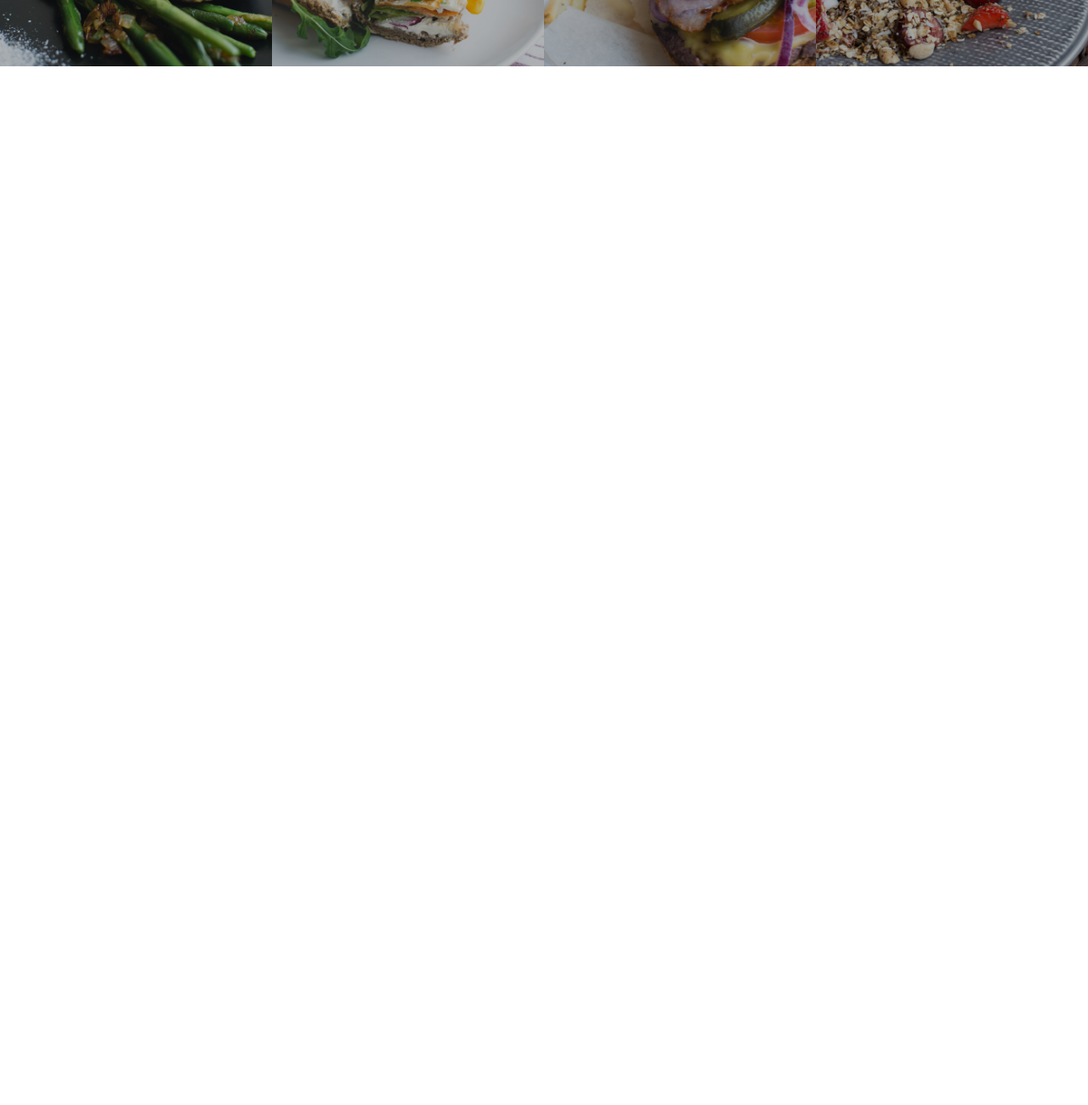
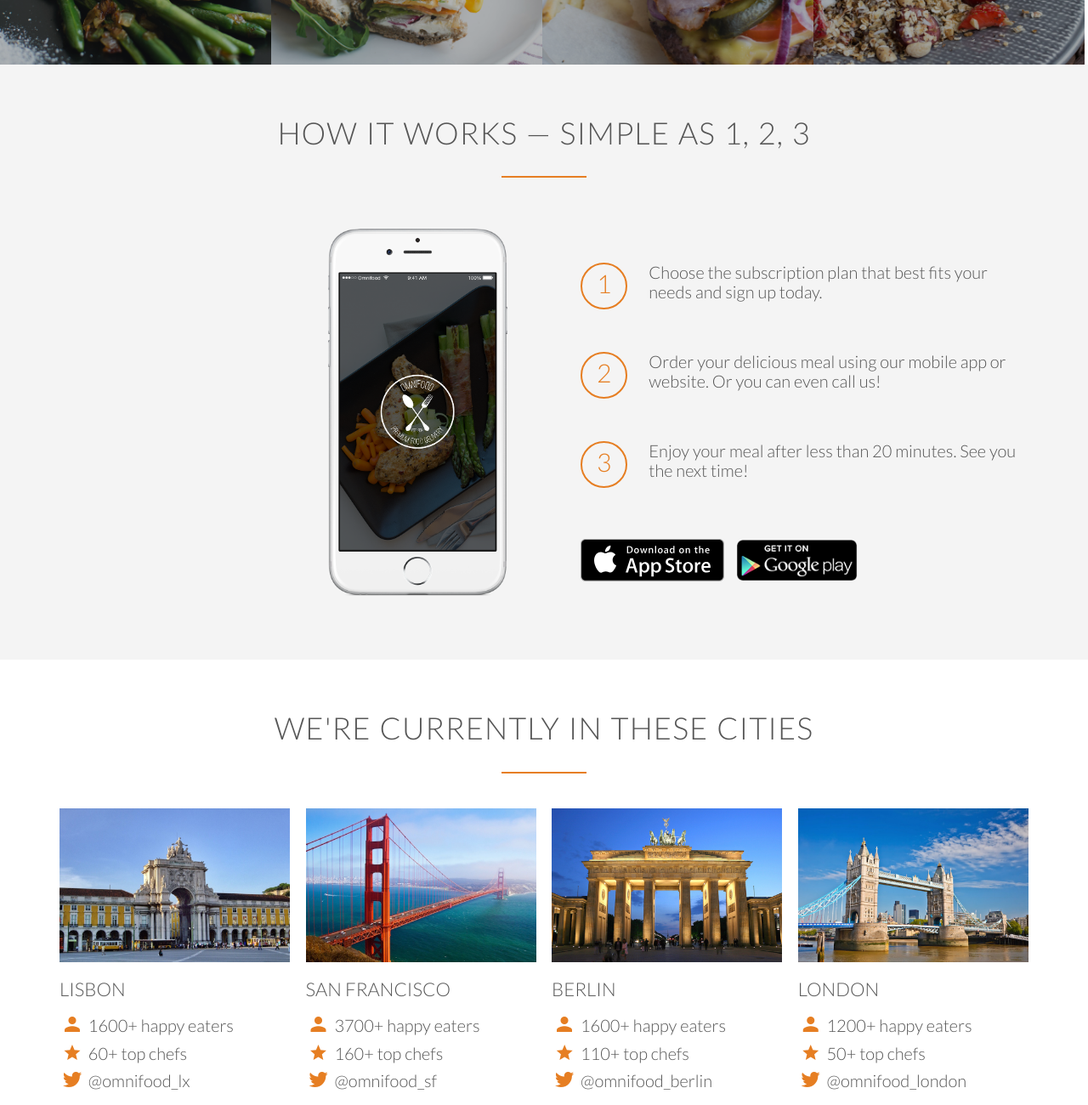
Before and after one commit to vannyle/Omnifood, a plain HTML site: page index.html in a window 1280 px wide. Shown: the part 1832-3132 px from the top of the page at 85% size. Before the commit the page ends 1910 px from the top, so only its background shows below. Drawn offline with nearby package versions, Linux system fonts and the light colour scheme.

Commit message:
Add the cities section

```diff
--- a/index.html
+++ b/index.html
@@ -77,7 +77,7 @@
         </div>
     </section>
     <section class="section-meals">
-        <ul class="meals-showcase">
+        <ul class="meals-showcase clearfix">
             <li>
                 <figure class="meal-photo">
                     <img src="resources/css/img/1.jpg" alt="Korean bibimbap with egg and vegetables">
@@ -99,7 +99,7 @@
                 </figure>
             </li>
         </ul>
-        <ul class="meals-showcase">
+        <ul class="meals-showcase clearfix">
             <li>
                 <figure class="meal-photo">
                     <img src="resources/css/img/5.jpg" alt="Paleo beef steak with vegetables">
@@ -122,6 +122,105 @@
             </li>
         </ul>
     </section>
+    <section class="section-steps">
+        <div class="row">
+            <h2>How it works &mdash; Simple as 1, 2, 3</h2>
+        </div>
+        <div class="row">
+            <div class="col span-1-of-2 steps-box">
+                <img src="resources/css/img/app-iPhone.png" alt="Omnifood app on Iphone" class="app-screen">
+            </div>
+            <div class="col span-1-of-2 steps-box">
+                <div class="works-step">
+                    <div>1</div>
+                    <p>Choose the subscription plan that best fits your needs and sign up today.</p>
+                </div>
+                <div class="works-step">
+                    <div>2</div>
+                    <p>Order your delicious meal using our mobile app or website. Or you can even call us!</p>
+                </div>
+                <div class="works-step">
+                    <div>3</div>
+                    <p>Enjoy your meal after less than 20 minutes. See you the next time!</p>
+                </div>
+
+                <a href="#" class="btn-app"><img src="resources/css/img/download-app.svg" alt="App Store Button"></a>
+                <a href="#" class="btn-app"><img src="resources/css/img/download-app-android.png"
+                                                 alt="Play Store Button"></a>
+            </div>
+        </div>
+    </section>
+    <section class="section-cities">
+        <div class="row">
+            <h2>We're currently in these cities</h2>
+        </div>
+        <div class="row">
+            <div class="col span-1-of-4 box">
+                <img src="resources/css/img/lisbon-3.jpg" alt="Lisbon">
+                <h3>Lisbon</h3>
+                <div class="city-feature">
+                    <i class="icon ion-md-person icon-small"></i>
+                    1600+ happy eaters
+                </div>
+                <div class="city-feature">
+                    <i class="icon ion-md-star icon-small"></i>
+                    60+ top chefs
+                </div>
+                <div class="city-feature">
+                    <i class="icon ion-logo-twitter icon-small"></i>
+                    @omnifood_lx
+                </div>
+            </div>
+            <div class="col span-1-of-4 box">
+                <img src="resources/css/img/san-francisco.jpg" alt="San Francisco">
+                <h3>San Francisco</h3>
+                <div class="city-feature">
+                    <i class="icon ion-md-person icon-small"></i>
+                    3700+ happy eaters
+                </div>
+                <div class="city-feature">
+                    <i class="icon ion-md-star icon-small"></i>
+                    160+ top chefs
+                </div>
+                <div class="city-feature">
+                    <i class="icon ion-logo-twitter icon-small"></i>
+                    @omnifood_sf
+                </div>
+            </div>
+            <div class="col span-1-of-4 box">
+                <img src="resources/css/img/berlin.jpg" alt="Berlin">
+                <h3>Berlin</h3>
+                <div class="city-feature">
+                    <i class="icon ion-md-person icon-small"></i>
+                    1600+ happy eaters
+                </div>
+                <div class="city-feature">
+                    <i class="icon ion-md-star icon-small"></i>
+                    110+ top chefs
+                </div>
+                <div class="city-feature">
+                    <i class="icon ion-logo-twitter icon-small"></i>
+                    @omnifood_berlin
+                </div>
+            </div>
+            <div class="col span-1-of-4 box">
+                <img src="resources/css/img/london.jpg" alt="London">
+                <h3>London</h3>
+                <div class="city-feature">
+                    <i class="icon ion-md-person icon-small"></i>
+                    1200+ happy eaters
+                </div>
+                <div class="city-feature">
+                    <i class="icon ion-md-star icon-small"></i>
+                    50+ top chefs
+                </div>
+                <div class="city-feature">
+                    <i class="icon ion-logo-twitter icon-small"></i>
+                    @omnifood_london
+                </div>
+            </div>
+        </div>
+    </section>
 </main>
 </body>
 </html>
--- a/resources/css/style.css
+++ b/resources/css/style.css
@@ -14,6 +14,15 @@ html {
     font-weight: 300;
     font-size: 20px;
     text-rendering: optimizeLegibility;
+}
+
+.clearfix {zoom:1}
+.clearfix:after {
+    content: '.';
+    clear: both;
+    display: block;
+    height: 0;
+    visibility: hidden;
 }
 
 /*------------------------------------------------*/
@@ -87,6 +96,14 @@ h2:after {
     margin-bottom: 10px;
 }
 
+.icon-small {
+    font-size: 120%;
+    color: #e67e22;
+    display: inline-block;
+    width: 30px;
+    text-align: center;
+}
+
 /*---- BUTTONS ----*/
 
 .btn:link,
@@ -137,6 +154,7 @@ header {
     background-image: linear-gradient(rgba(0, 0, 0, 0.7), rgba(0, 0, 0, 0.7)), url(img/hero.jpg);
     background-size: cover;
     background-position: center;
+    background-attachment: fixed;
     height: 100vh;
 }
 
@@ -229,3 +247,68 @@ header {
     opacity: 1;
     transform: scale(1.03);
 }
+
+/*------------------------------------------------*/
+/* HOW IT WORKS */
+/*------------------------------------------------*/
+
+.section-steps {
+    background-color: #f4f4f4;
+}
+
+.steps-box:first-child {
+    text-align: right;
+    padding-right: 3%;
+    margin-top: 30px;
+}
+
+.steps-box:last-child {
+    padding-left: 3%;
+    margin-top: 70px;
+}
+
+.app-screen {
+    width: 40%;
+    margin-bottom: 60px;
+}
+
+.works-step {
+    display: flex;
+    margin-bottom: 50px;
+}
+
+.works-step:last-of-type {
+    margin-bottom: 60px;
+}
+
+.works-step div {
+    color: #e67e22;
+    border: 2px solid #e67e22;
+    width: 55px;
+    height: 55px;
+    border-radius: 50%;
+    text-align: center;
+    padding: 5px;
+    margin-right: 25px;
+    flex-shrink: 0;
+    font-size: 150%;
+}
+
+.btn-app img {
+    height: 50px;
+    width: auto;
+    margin-right: 10px;
+}
+
+/*------------------------------------------------*/
+/* CITIES */
+/*------------------------------------------------*/
+
+.box img {
+    width: 100%;
+    height: auto;
+    margin-bottom: 15px;
+}
+.city-feature {
+    margin-bottom: 5px;
+}
```
